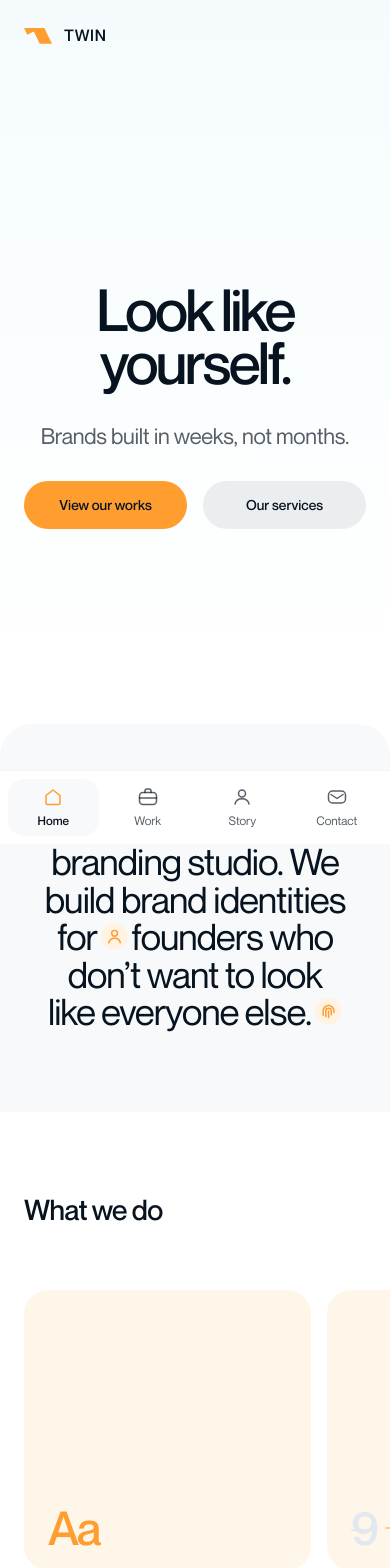
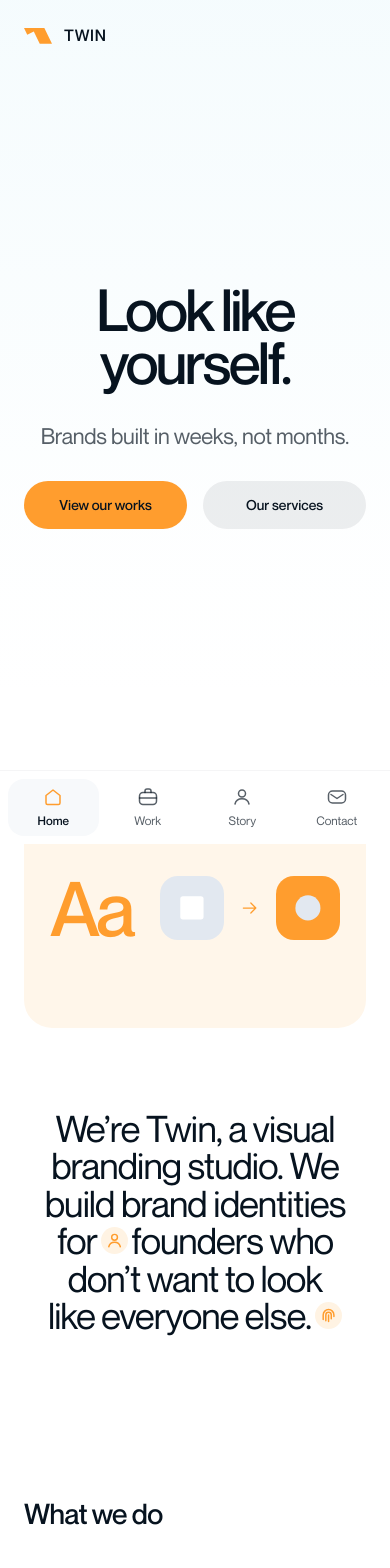
Before and after one commit to matthewostaco7/-twin-website, a Next.js app: page / in a window 390 px wide. Shown: the top 1568 px of the page. Built offline with nearby package versions, Linux system fonts and the light colour scheme.

Commit message:
Home: big flat brand panel under the hero and line doodles
Co-Authored-By: Claude Sonnet 5.5 <noreply@anthropic.com>
Claude-Session: https://claude.ai/code/session_01UqTkKkfJ5xTqC9vSdU1Zph

```diff
--- a/app/globals.css
+++ b/app/globals.css
@@ -144,9 +144,9 @@ p{text-wrap:pretty}
 .hero-sub{max-width:20em;font-size:var(--fs-h3);line-height:var(--lh-h3);letter-spacing:var(--ls-h3);color:var(--t2)}
 .intro{max-width:16em;margin:0 auto;font-size:var(--fs-h1);line-height:var(--lh-h1);letter-spacing:var(--ls-h1);text-wrap:balance}
 @media(min-width:901px){.intro{font-size:var(--fs-display);line-height:var(--lh-display);letter-spacing:var(--ls-display)}}
-.hero{gap:var(--s4);padding-bottom:calc(var(--s7) * 2)}
-#view-home .intro-sec{position:relative;display:flex;align-items:center;justify-content:center;min-height:min(560px,70svh);margin-top:calc(-1 * var(--s7));border-radius:48px 48px 0 0;background:var(--air-2);text-align:center}
-@media(max-width:900px){#view-home .intro-sec{margin-top:calc(-1 * var(--s5));border-radius:32px 32px 0 0;min-height:0}}
+.hero{gap:var(--s4);padding-bottom:var(--s5)}
+@media(min-width:901px){.hero{min-height:min(720px,calc(100svh - 160px))}}
+#view-home .intro-sec{display:flex;align-items:center;justify-content:center;text-align:center}
 @media(max-width:900px){
   /* the hero's wash runs up behind the logo bar, so there is no band between them */
   .m-top{position:relative;z-index:1}
@@ -441,3 +441,25 @@ p{text-wrap:pretty}
 }
 @font-face{font-family:"Neue Montreal";font-weight:400;font-style:normal;font-display:swap;src:local("Neue Montreal Regular"),url(/fonts/NeueMontreal-Regular.otf) format("opentype")}
 @font-face{font-family:"Neue Montreal";font-weight:500;font-style:normal;font-display:swap;src:local("Neue Montreal Medium"),url(/fonts/NeueMontreal-Medium.otf) format("opentype")}
+
+/* hero showcase panel and line doodles */
+.showcase{padding-top:var(--s2)}
+.sc{display:flex;align-items:center;justify-content:space-around;gap:var(--s3);height:clamp(240px,38vw,520px);padding:0 var(--s4);border-radius:40px;background:var(--tint-card)}
+.sc-aa{font-size:calc(var(--fs-hero) * 1.6);font-weight:500;line-height:.8;letter-spacing:-.05em;color:var(--signal)}
+.sc-pair{display:flex;align-items:center;gap:var(--s2)}
+.sc-tile{display:grid;place-items:center;width:clamp(64px,11vw,168px);aspect-ratio:1;border-radius:28%}
+.sc-tile svg{width:56%;height:auto}
+.sc-tile.old{background:var(--air)}
+.sc-tile.old rect{fill:var(--bg)}
+.sc-tile.new{background:var(--signal)}
+.sc-tile.new circle{fill:var(--air)}
+.sc-arrow{width:clamp(20px,3vw,40px);height:auto;fill:none;stroke:var(--signal);stroke-width:1.5;stroke-linecap:round;stroke-linejoin:round}
+.sc-tri{width:clamp(80px,14vw,200px);height:auto}
+.sc-tri polygon{fill:var(--signal)}
+@media(max-width:900px){.sc{border-radius:28px;padding:0 var(--s3)}.sc-tri{display:none}.sc-aa{font-size:calc(var(--fs-hero) * 1.3)}}
+.dd{display:none;position:absolute;fill:none;stroke:var(--signal);stroke-width:2.5;stroke-linecap:round;stroke-linejoin:round;pointer-events:none}
+@media(min-width:1100px){
+  .dd{display:block}
+  .dd-star{width:44px;top:calc(var(--top) + 56px);right:18%;rotate:12deg}
+  .dd-arrow{width:84px;bottom:18%;left:20%;rotate:-8deg}
+}
--- a/app/page.tsx
+++ b/app/page.tsx
@@ -12,6 +12,8 @@ export default function HomePage() {
   return (
     <div id="view-home">
       <header className="hero" id="top">
+        <svg className="dd dd-star" viewBox="0 0 48 48" aria-hidden="true"><path d="M24 5v38M7.5 14.5l33 19M40.5 14.5l-33 19" /></svg>
+        <svg className="dd dd-arrow" viewBox="0 0 96 96" aria-hidden="true"><path d="M8 10C44 4 84 26 72 80M72 80L56 66M72 80L88 68" /></svg>
         <h1 className="hero-big">
           Look like yourself.
         </h1>
@@ -21,6 +23,20 @@ export default function HomePage() {
           <a className="btn btn-2" href="#services">Our services</a>
         </div>
       </header>
+
+      <section className="showcase" aria-hidden="true">
+        <div className="wrap">
+          <div className="sc">
+            <span className="sc-aa">Aa</span>
+            <span className="sc-pair">
+              <span className="sc-tile old"><svg viewBox="0 0 40 40"><rect x="7" y="7" width="26" height="26" rx="3" /></svg></span>
+              <svg className="sc-arrow" viewBox="0 0 24 24"><path d="M4 12h15M13 6l6 6-6 6" /></svg>
+              <span className="sc-tile new"><svg viewBox="0 0 40 40"><circle cx="20" cy="20" r="14" /></svg></span>
+            </span>
+            <svg className="sc-tri" viewBox="0 0 100 100"><polygon points="50,8 96,92 4,92" /></svg>
+          </div>
+        </div>
+      </section>
 
       <section className="sec intro-sec" aria-label="About Twin">
         <div className="wrap">
```
